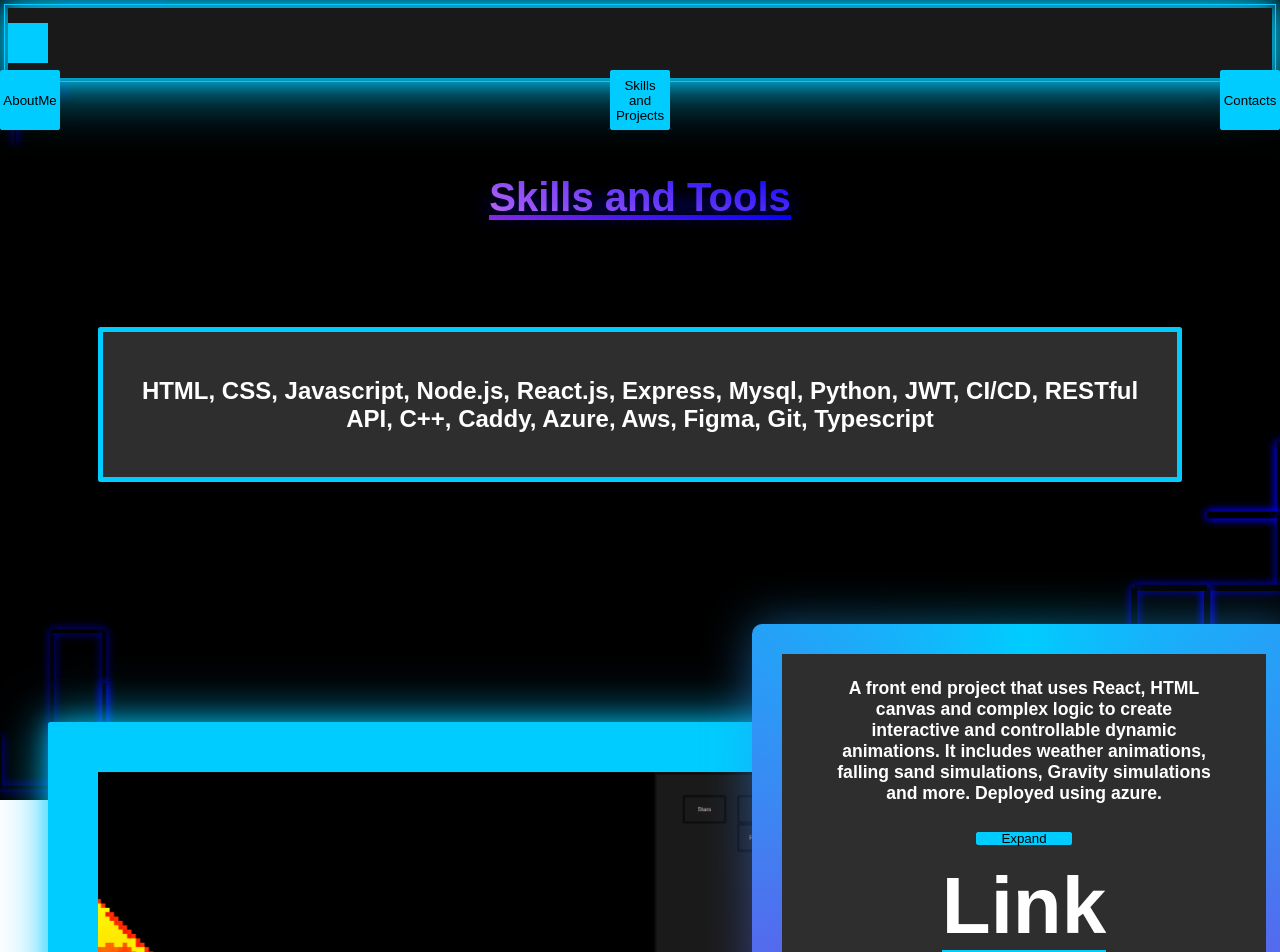
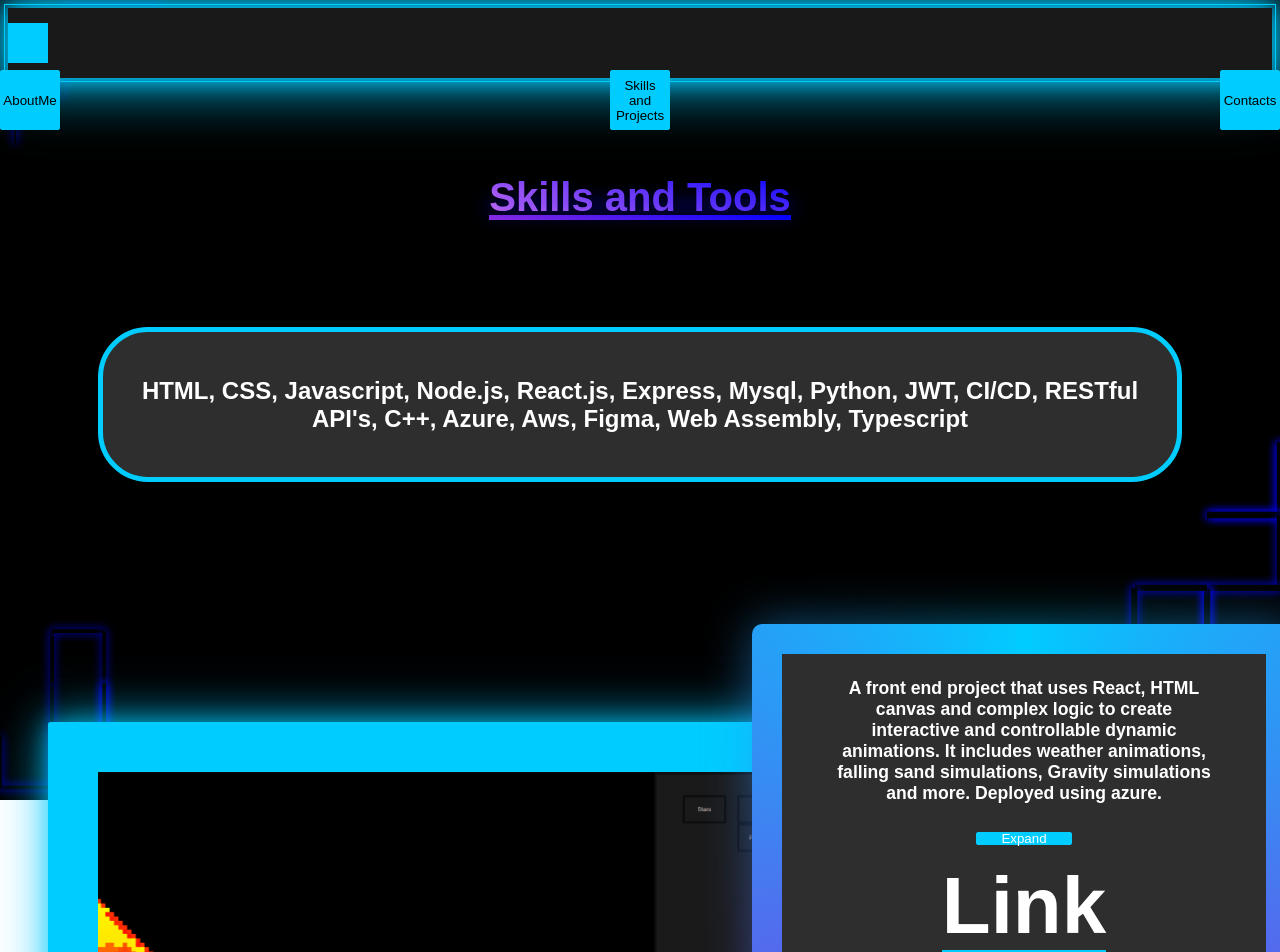
Before and after one commit to TheHeartstriker/Portfolio, a React (Vite) app in the folder Portfolio/: page /skills in a window 1280 px wide. Shown: the top 952 px of the page. Built offline with nearby package versions, Linux system fonts and the light colour scheme; a web font is replaced by a local one.

Commit message:
Finishing touches

```diff
--- a/Portfolio/src/Pages.jsx/Skill.jsx
+++ b/Portfolio/src/Pages.jsx/Skill.jsx
@@ -92,9 +92,9 @@ function Skill() {
     } else {
       //Width
       if (Width < 1600) {
-        return "0.8em";
+        return "0.9em";
       } else {
-        return "0.9em";
+        return "1em";
       }
     }
   }
@@ -157,11 +157,11 @@ function Skill() {
           {/* Make bigger */}
           <h2>
             HTML, CSS, Javascript, Node.js, React.js, Express, Mysql, Python,
-            JWT, CI/CD, RESTful API, C++, Caddy, Azure, Aws, Figma, Git,
+            JWT, CI/CD, RESTful API's, C++, Azure, Aws, Figma, Web Assembly,
             Typescript
           </h2>
         </div>
-        {/* First project no functions because it messes with the alter states*/}
+        {/* First project no functions yet it messes with the states*/}
         <div className="ProjectBase Project1" ref={Text1Parent}>
           <h2>Dynamic Animations</h2>
           <div className="ProjectText Project1Text" ref={Text1Container}>
--- a/Portfolio/src/Pages.jsx/Text.js
+++ b/Portfolio/src/Pages.jsx/Text.js
@@ -10,7 +10,7 @@ Dynamic Animations
 Description and usage:
 This is a canvas and react project leveraging a heavy use of logic to create dynamic
 and in some cases interactable animations.
-The main goal is for someone to have fun messing around with the project and its respective animations (:
+The main goal is for someone to have fun messing around with the project and its respective simulations (:
 In the case that a monitor is not being used it can be a great thing to just leave running on the side.
 
 Technologies Used:
@@ -56,20 +56,19 @@ instance through AWS cloud using Caddy.`;
 
 export const FitnessAppGitText = `
 Description:
-This app tracks a few simple metrics time, effort, weight and heartrate. It was meant to give a look at the overall progress without wasting your time.
+This app tracks a few simple metrics time, effort, weight and heartrate. It was meant to give a look at your overall fitness progress without wasting your time.
 It tracks things like how much time you have spent in specific zones overall over a period of time and how many calories have you burned in that time.
-Average heart rate average weight etcetera.
+Average heart rate, average weight etcetera.
 I find it nice to zoom out a bit and look at the total effort you have put in that's mainly what this app is.
 A zoomed out look at what you or others with the share feature have done in a period of time.
 
 Technologies Used:
-React, Node.js, Express, Mysql, JWT, Caddy, AWS, Figma, D3.js
+React, Node.js, Express, Mysql, JWT, Caddy, AWS, Figma, D3.js, Javascript
 
 Reasoning:
 I like fitness and I noticed that there was a lot of fitness trackers and the like.
 They do things along the line of tracking sets and or diet and while that's great on the surface I found that tracking sets can be easily tracked in notepad along with a diet.
 I don't know if others ever felt the same but it kind of felt like a waste of time.
-Further more diet trackers are hard to use because doing it in a closed of ecosystem in the form of an app loses its purpose of tracking everything precisely.
-So I wanted to make something that I would actually use and benefit from and maybe others would to. It was also a great way to test my skills in a full stack project in a environment
-with less constraints with many possible features to add an incorporate.
+Further more diet trackers are hard to use. And they often include closed of ecosystem's in the form of an app, deit's, exercises it loses its purpose of tracking everything precisely.
+So I wanted to make something that I would actually use and benefit from and maybe others would to. It was also a great way to test my skills in a more complex project.
 `;
--- a/Portfolio/src/PagesCss/skill.css
+++ b/Portfolio/src/PagesCss/skill.css
@@ -50,7 +50,7 @@
   margin: 50px auto;
   width: 80vw;
   padding: 25px;
-  border-radius: 2.5px;
+  border-radius: 50px;
   background: var(--back-round-grey);
   border: 5px solid var(--neon-blue);
 }
@@ -201,7 +201,7 @@
   background-color: var(--neon-blue);
   border: 1px solid var(--neon-blue);
   border-radius: 2px;
-  color: black;
+  color: white;
   padding: 5px;
   margin: 5px;
   height: 1vw;
```
